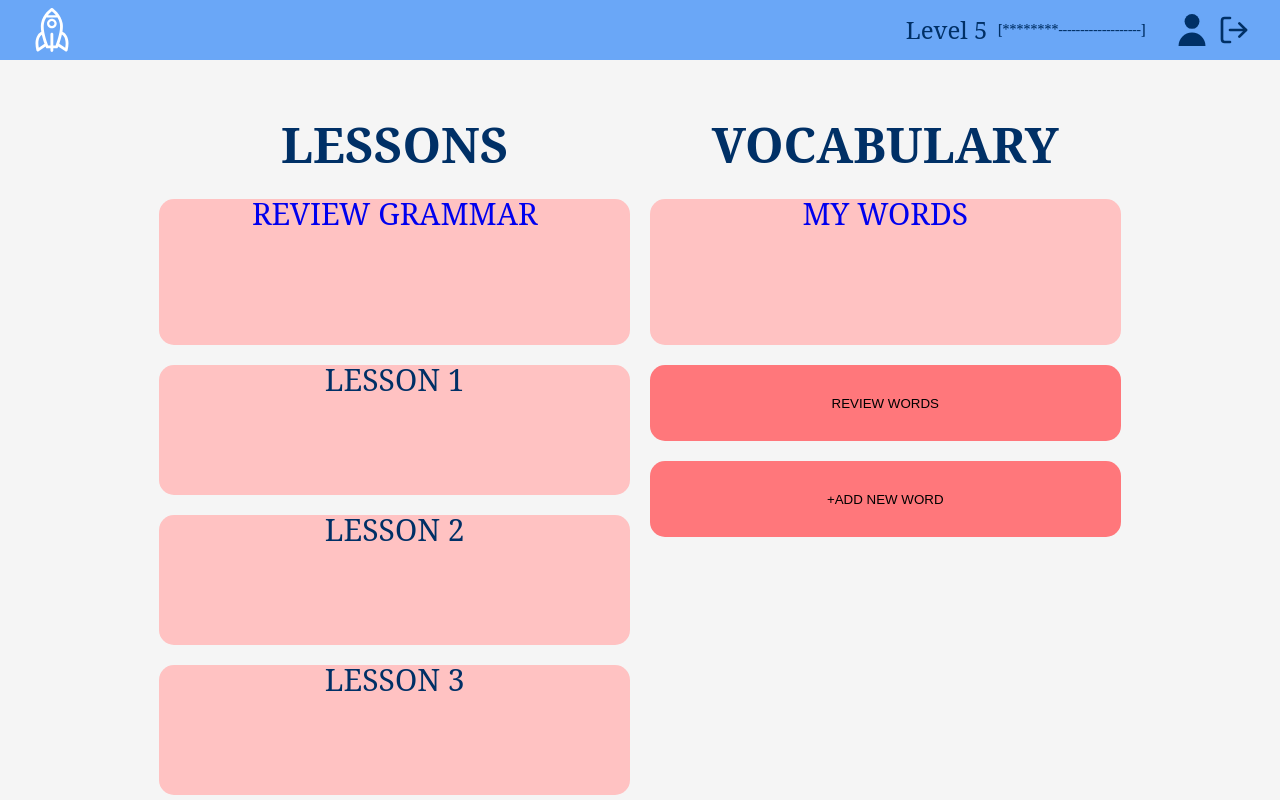
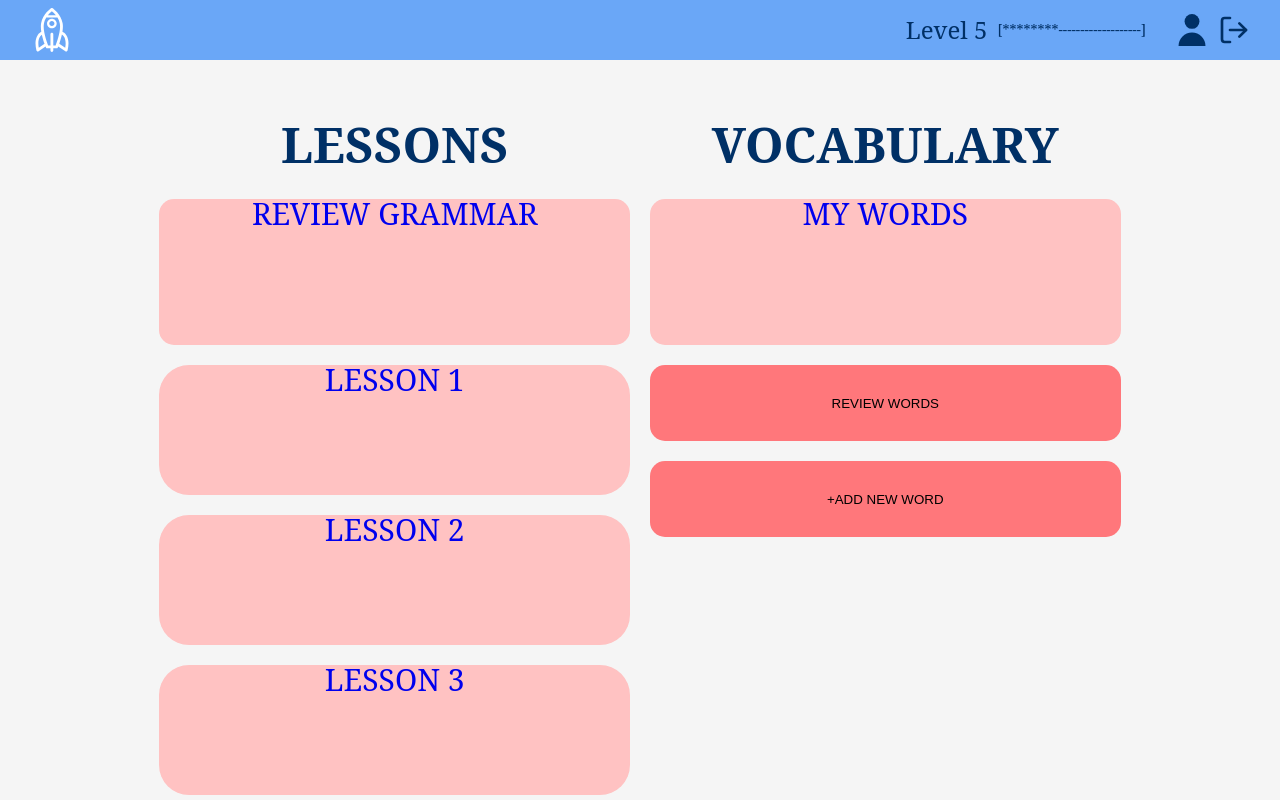
Before and after one commit to inna-rieznik/Language-learning-app, a React (Create React App) app: page / in a window 1280 px wide. Shown: the top 800 px of the page. Built offline with nearby package versions, Linux system fonts and the light colour scheme.

Commit message:
small refactoring

```diff
--- a/src/App.js
+++ b/src/App.js
@@ -4,7 +4,6 @@ import Header from "./components/header/Header";
 import Footer from "./components/footer/Footer";
 import MainPage from "./components/mainPage/MainPage";
 import {BrowserRouter, Routes, Route, useNavigate} from "react-router-dom";
-import VocabularyPage from "./components/vocabularyPage/VocabularyPage";
 import Login from "./components/login/Login";
 import UserPage from "./components/userPage/UserPage";
 
@@ -14,8 +13,8 @@ const App = (props) => {
     return (
         <BrowserRouter>
             <div className="app-wrapper">
-                {/*<Login/>*/}
-                <div className="headerContainer">
+                {/* <Login/> */}
+                  <div className="headerContainer">
                     <Header/>
                 </div>
                 <div className="container">
@@ -23,7 +22,6 @@ const App = (props) => {
                         <Route path='/user' element={<UserPage/>}/>
                         <Route path='/login' element={<Login/>}/>
                         <Route path='/' element={<MainPage/>}/>
-                        <Route path='/vocabularyPage' element={<VocabularyPage/>}/>
                     </Routes>
                 </div>
                 <Footer/>
--- a/src/components/login/Login.jsx
+++ b/src/components/login/Login.jsx
@@ -17,8 +17,8 @@ const Login = (props) => {
                     <label className={s.label}>Full Name
                         <input className={s.item} type="text" name="name"/><br/>
                     </label>
-                    <label className={s.label}>Email
-                        <input className={s.item} type="text" name="email"/><br/>
+                    <label className={s.label}>Your email
+                        <input className={s.item} type="text" name="name"/><br/>
                     </label>
                     <label className={s.label}>Password
                         <input className={s.item} type="password" name="password"/><br/>
--- a/src/components/login/Login.module.css
+++ b/src/components/login/Login.module.css
@@ -2,12 +2,12 @@
 .login {
     display: flex;
     padding: 70px 50px 100px 80px;
-    height: 100%;
+    height: 100%;}
+{/* background-color: #6aa7f7;*/}
 
 
-}
 
-/*
+{/*
 .login::before{
     content: "";
     position: absolute;
@@ -19,7 +19,7 @@
     border-radius: 50px 0 0 50px;
     background-color: #F5F5F5;
 }
-*/
+*/}
 h1 {
     font-size: 49px;
     font-weight: bold;
@@ -33,22 +33,23 @@ h1 {
 
 .form {
     margin: 0 auto;
-    padding: 200px 95px 0 0;
+    padding: 130px 95px 0 0;
     position: relative;
     z-index: 2;
 
 }
 
 .info {
-    justify-content: flex-end;
+
 }
 
 .label {
     font-size: 21px;
+    margin: 0 auto;
 }
 
 .item {
-    margin: 0 0 20px 15px;
+    margin: 0 10px 20px 10px;
 }
 
 input {
--- a/src/components/mainPage/lessons/Lessons.jsx
+++ b/src/components/mainPage/lessons/Lessons.jsx
@@ -1,16 +1,20 @@
 import s from "../lessons/Lessons.module.css";
 import Lesson from "./lesson/Lesson";
 import Action from "../vocabulary/action/Action";
+import {NavLink} from "react-router-dom";
 
 
-const Lessons = () => {
+const Lessons = (props) => {
     return (
         <div className={s.lessons}>
             <h1>Lessons</h1>
             <Action actionType='review grammar'/>
-            <Lesson number='1'/>
-            <Lesson number='2'/>
-            <Lesson number='3'/>
+            <div>
+                <Lesson id='1'/>
+                <Lesson id='2'/>
+                <Lesson id='3'/>
+            </div>
+
         </div>
     );
 }
--- a/src/components/mainPage/lessons/Lessons.module.css
+++ b/src/components/mainPage/lessons/Lessons.module.css
@@ -2,4 +2,5 @@
     text-transform: uppercase;
     margin: 0 auto;
     text-align: center;
+
 }
--- a/src/components/mainPage/lessons/lesson/Lesson.jsx
+++ b/src/components/mainPage/lessons/lesson/Lesson.jsx
@@ -1,11 +1,13 @@
 import s from "./Lesson.module.css";
+import {NavLink} from "react-router-dom";
 
 
 const Lesson = (props) => {
+    let path = "lesson/" + props.id;
+
     return (
         <div className={s.lesson}>
-            <a>lesson </a>
-            {props.number}
+            <NavLink to={path}>Lesson {props.id}</NavLink>
         </div>
     );
 }
--- a/src/components/mainPage/lessons/lesson/Lesson.module.css
+++ b/src/components/mainPage/lessons/lesson/Lesson.module.css
@@ -3,8 +3,8 @@
     width: 471px;
     font-size: 30px;
     text-transform: uppercase;
-    border-radius: 15px;
-    background-color: #FFC2C2;
     margin-bottom: 20px;
     text-align: center;
+    background-color: #FFC2C2;
+    border-radius: 30px;
 }
--- a/src/components/mainPage/vocabulary/action/Action.jsx
+++ b/src/components/mainPage/vocabulary/action/Action.jsx
@@ -3,9 +3,10 @@ import {NavLink} from "react-router-dom";
 
 
 const Action = (props) => {
+    let path = props.actionType;
     return (
         <div className={s.action}>
-            <NavLink to='/vocabularyPage'>{props.actionType}</NavLink>
+            <NavLink to={path}>{props.actionType}</NavLink>
         </div>
     );
 }
```
